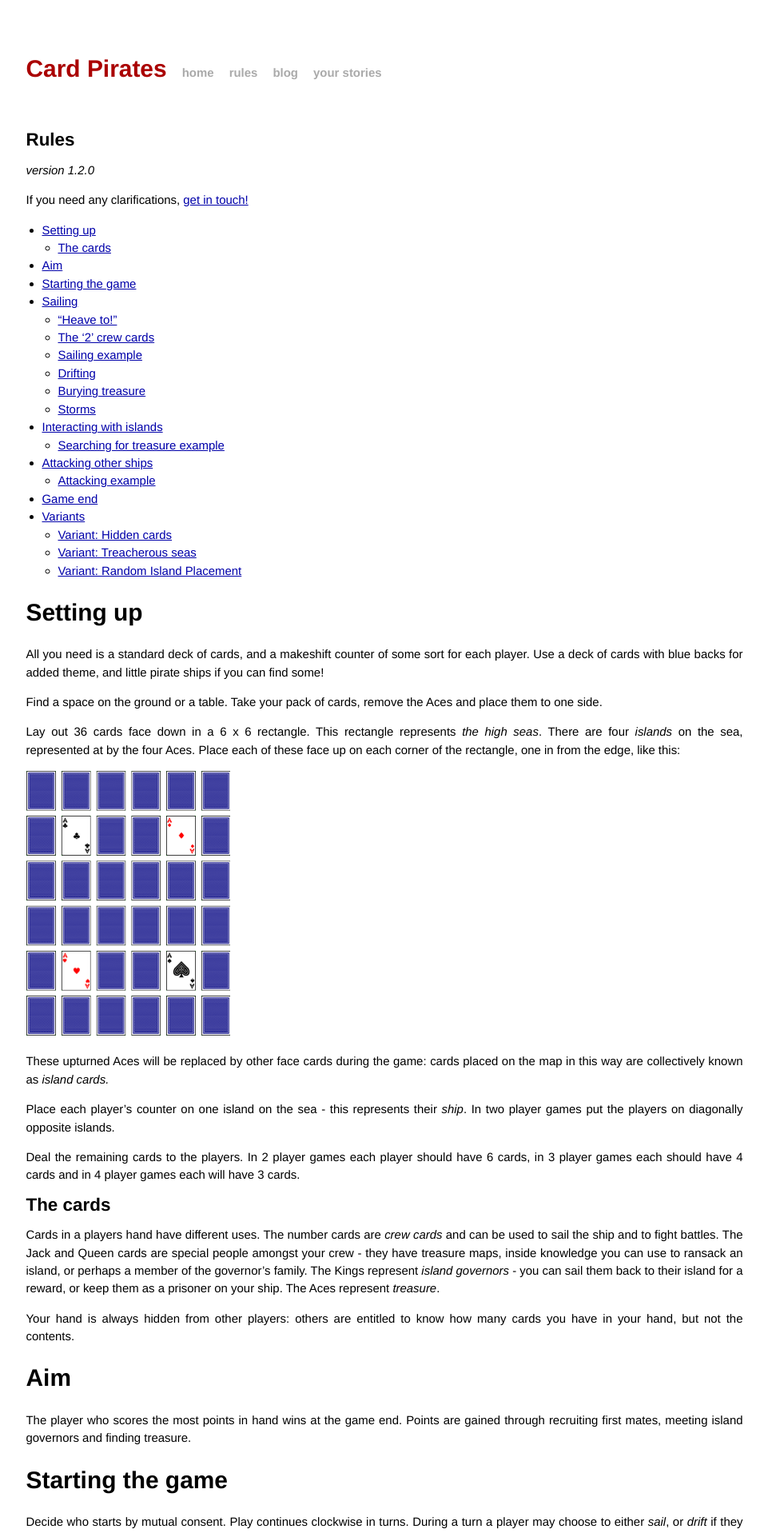
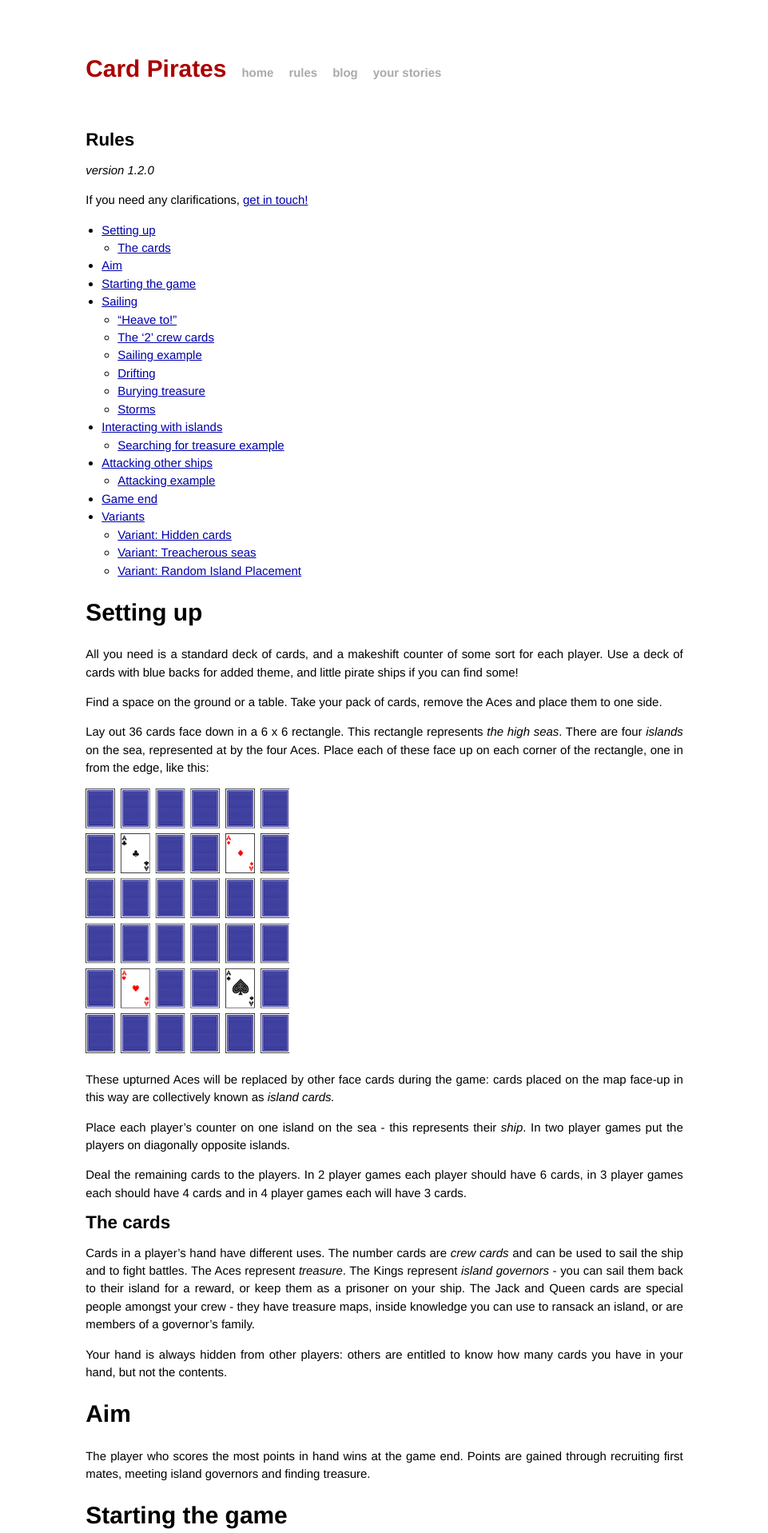
Before and after one commit to chrismdp/cardpirates, a Jekyll site: the page built from rules/index.md, in a window 1280 px wide. Shown: the top 1917 px of the page at 80% size, without its empty margins (159-1120 px from the left). Built offline with Jekyll 4.4.1, drawn with Linux system fonts in a browser that asks for light colours; some of the changed text lies outside the part shown.

Commit message:
Rule grammar tweaks

```diff
--- a/_includes/latest-news.html
+++ b/_includes/latest-news.html
@@ -1,4 +1,4 @@
-<div class='ad' style='width: 195px; float: right'>
+<div class='ad' style='width: 182px; float: right'>
   <ul class="posts">
     <li><strong>Latest news</strong> (<a href='/blog'>more</a>)</li>
     {% for post in site.posts limit:3 %}
--- a/css/main.css
+++ b/css/main.css
@@ -65,7 +65,7 @@
 .site {
   font-size: 115%;
   text-align: justify;
-  width: 60em;
+  width: 50em;
   margin: 3em auto 2em;
   line-height: 1.5em;
 }
--- a/rules/index.md
+++ b/rules/index.md
@@ -24,7 +24,7 @@
 
 ![setup](../assets/setup.png)
 
-These upturned Aces will be replaced by other face cards during the game: cards placed on the map in this way are collectively known as *island cards.*
+These upturned Aces will be replaced by other face cards during the game: cards placed on the map face-up in this way are collectively known as *island cards.*
 
 Place each player's counter on one island on the sea - this represents their *ship*. In two player games put the players on diagonally opposite islands.
 
@@ -32,7 +32,7 @@
 
 ## The cards
 
-Cards in a players hand have different uses. The number cards are *crew cards* and can be used to sail the ship and to fight battles. The Jack and Queen cards are special people amongst your crew - they have treasure maps, inside knowledge you can use to ransack an island, or perhaps a member of the governor's family. The Kings represent *island governors* - you can sail them back to their island for a reward, or keep them as a prisoner on your ship. The Aces represent *treasure*.
+Cards in a player's hand have different uses. The number cards are *crew cards* and can be used to sail the ship and to fight battles. The Aces represent *treasure*. The Kings represent *island governors* - you can sail them back to their island for a reward, or keep them as a prisoner on your ship. The Jack and Queen cards are special people amongst your crew - they have treasure maps, inside knowledge you can use to ransack an island, or are members of a governor's family.
 
 Your hand is always hidden from other players: others are entitled to know how many cards you have in your hand, but not the contents.
 
@@ -88,13 +88,13 @@
 
 You can only drift in a straight line: you cannot drift diagonally.
 
-You are allowed to drift into a storm space or an island square if you choose. You can drift to a square with another player ship: combat is resolved normally (this is effectively 'playing dead' and allowing another ship a target they can't refuse.)
+You are allowed to drift into a storm space or an island square if you choose. You can drift to a square with another player ship: in this case, combat is resolved normally (this is effectively 'playing dead' and allowing another ship a target they can't refuse.)
 
 If you cannot sail or drift for whatever reason, you forfeit your turn.
 
 ## Burying treasure
 
-Before placing a card face up to sail from an island or sea space, you have the additional option of placing any number of any type of card face down beneath the face up card. These cards are then automatically dug up by any player (including yourself) who sails to that square in future.
+Before placing a card face up to sail from an island or sea space, you have the additional option of placing any number of any type of card face down on the square. Cards are placed beneath any face up cards. These cards represent buried treasure: they are automatically dug up by any player (including yourself) who sails to that square in future.
 
 You can use this to bury treasure to retrieve later, or leave useless cards as a decoy!
 
@@ -148,7 +148,7 @@
 
 If the loser has only one card, the attacker only takes one: if the loser's hand is empty, the attacker does not get to take cards. The winner must still give the loser a card, no matter how many cards they managed to take.
 
-If there is a draw, first the attacker selects two cards from the defenders hand and then the defender selects two cards from the attackers hand (not including the cards the attacker just drew). If either player has only one card, only one card is exchanged; if either player's hand is empty, then no cards are exchanged.
+If there is a draw, first the attacker selects two cards from the defenders hand and then the defender selects two cards from the attackers hand (not including the cards the attacker just drew.) If either player has only one card, only one card is exchanged; if either player's hand is empty, then no cards are exchanged.
 
 ## Attacking example
 
```
Also changed, not shown: other parts of rules/index.md (+4 -4 lines), assets/photo1.jpg.
